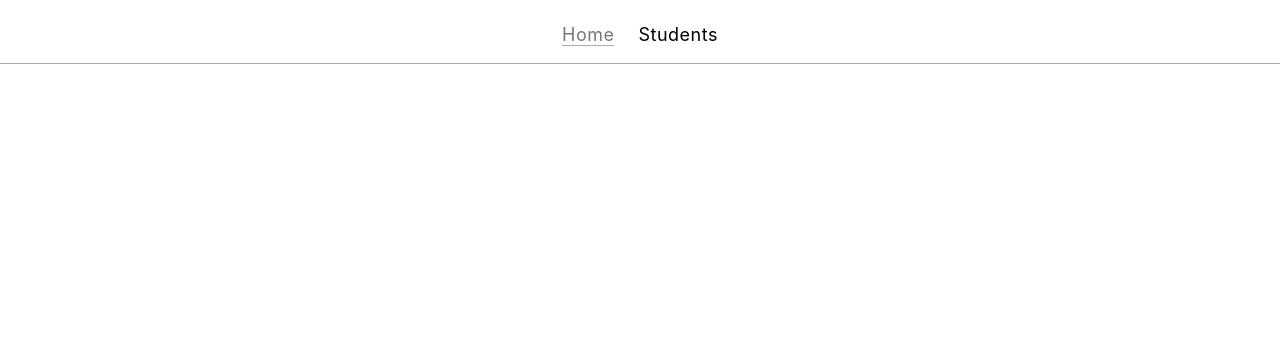
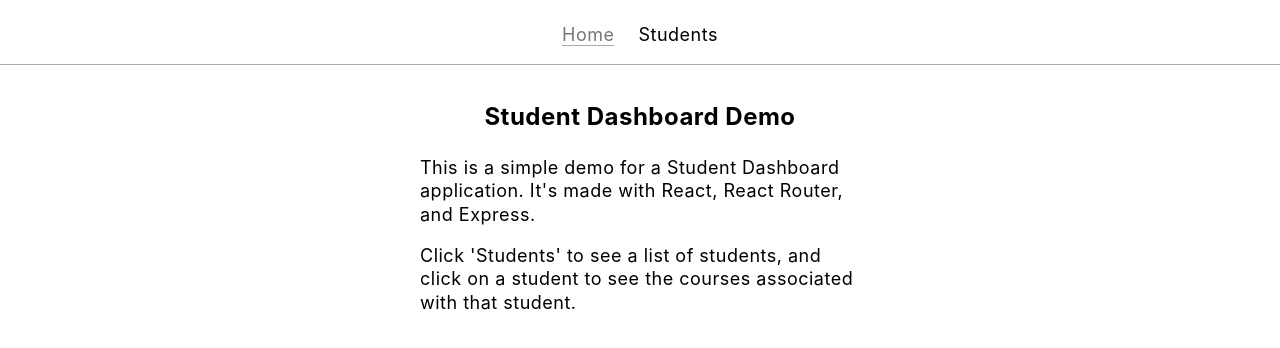
Before and after one commit to daniel-schroeder-dev/student-dashboard, a React (Create React App) app in the folder react-ui/: page / in a window 1280 px wide. Shown: the top 348 px of the page. Built offline with nearby package versions, Linux system fonts and the light colour scheme.

Commit message:
Complete HomePage.

```diff
--- a/react-ui/src/App.js
+++ b/react-ui/src/App.js
@@ -5,6 +5,7 @@ import './App.css';
 
 import NavBar from './components/NavBar/NavBar';
 
+import HomePage from './pages/HomePage/HomePage';
 import StudentsDashboardPage from './pages/StudentsDashboardPage/StudentsDashboardPage';
 import StudentCoursesPage from './pages/StudentCoursesPage/StudentCoursesPage';
 
@@ -13,6 +14,9 @@ function App() {
     <div className="app">
       <NavBar />
       <Switch>
+        <Route path="/" exact>
+          <HomePage />
+        </Route>
         <Route path="/students/:id/courses">
           <StudentCoursesPage />
         </Route>
--- a/react-ui/src/index.css
+++ b/react-ui/src/index.css
@@ -8,6 +8,7 @@ html {
 
 body {
   font-size: 18px;
+  line-height: 1.2;
   letter-spacing: .5px;
   margin: 0;
   font-family: -apple-system, BlinkMacSystemFont, 'Segoe UI', 'Roboto', 'Oxygen',
--- /dev/null
+++ b/react-ui/src/pages/HomePage/HomePage.css
@@ -0,0 +1,26 @@
+.home-page {
+  display: flex;
+  flex-direction: column;
+  align-items: center;
+  padding: 12px;
+  max-width: 500px;
+  line-height: 1.3;
+}
+
+.home-page__title {
+  font-size: 20px;
+  margin: 24px 0;
+}
+
+.home-page__description {
+  padding: 0 18px;
+  margin-top: 0;
+}
+
+@media all and (min-width: 450px) {
+
+  .home-page__title {
+    font-size: 24px;
+  }
+
+}
--- /dev/null
+++ b/react-ui/src/pages/HomePage/HomePage.js
@@ -0,0 +1,14 @@
+import React from 'react';
+import './HomePage.css';
+
+function HomePage(props) {
+  return (
+    <div className="home-page">
+      <h1 className="home-page__title">Student Dashboard Demo</h1>
+      <p className="home-page__description">This is a simple demo for a Student Dashboard application. It's made with React, React Router, and Express.</p>
+      <p className="home-page__description">Click 'Students' to see a list of students, and click on a student to see the courses associated with that student.</p>
+    </div>
+  );
+}
+
+export default HomePage;
```
